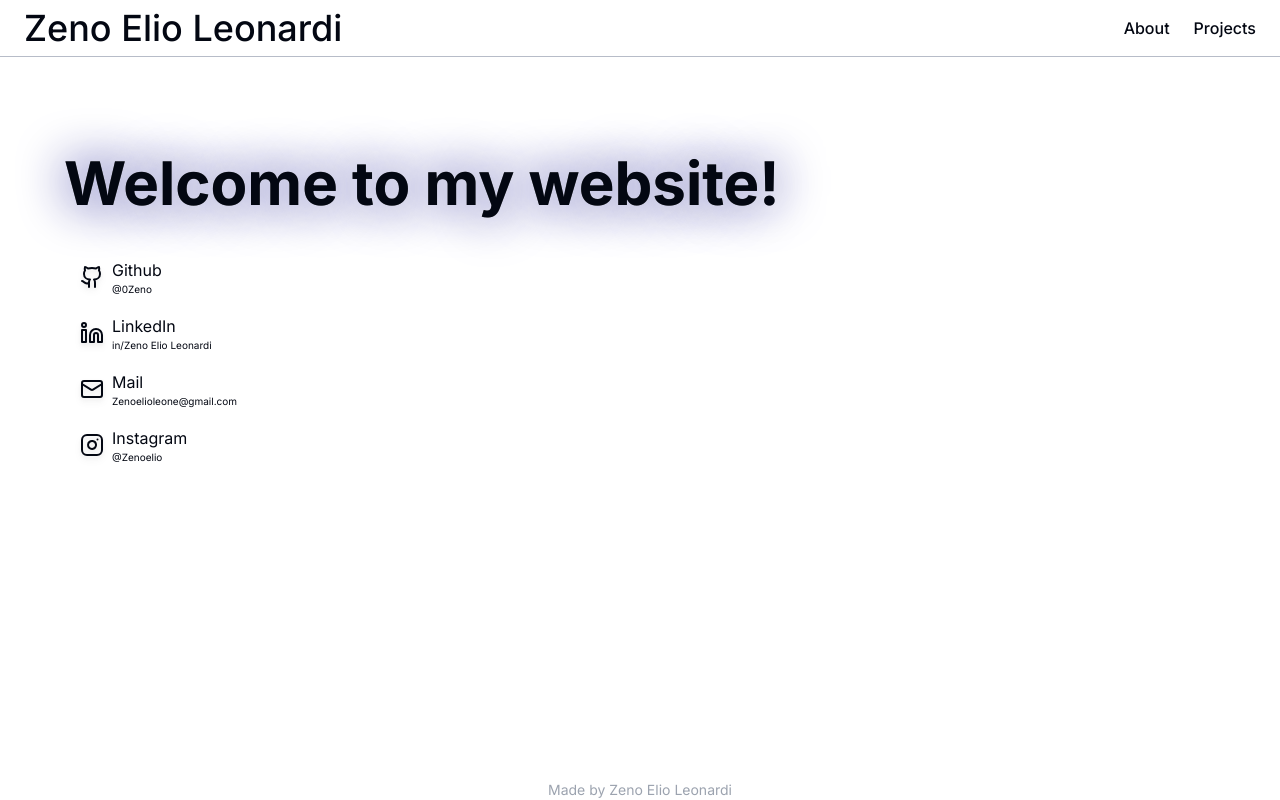
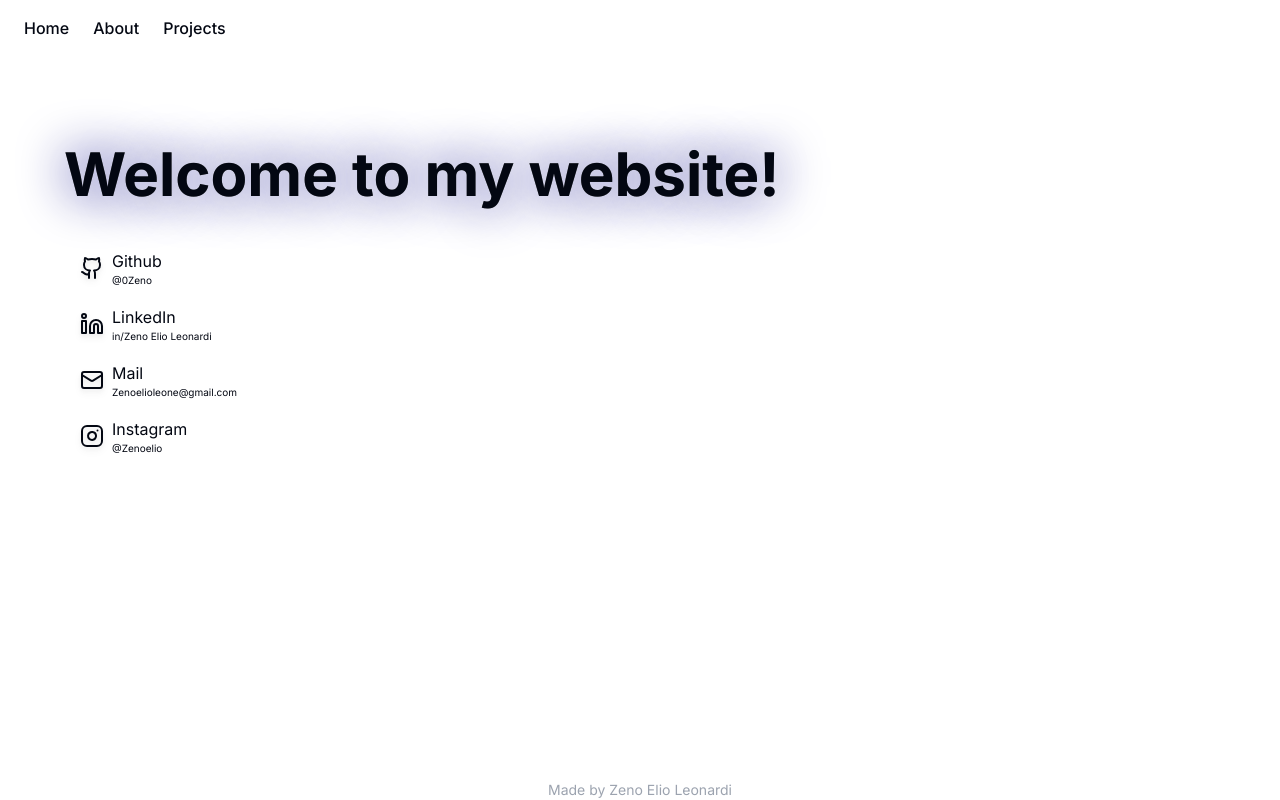
Before and after one commit to 0Zeno/Hjemmeside, a Next.js app: page / in a window 1280 px wide. Built offline with nearby package versions, Linux system fonts and the light colour scheme.

Commit message:
Fjerner bordre bottom på header og navnet mitt i header

```diff
--- a/components/site-header.tsx
+++ b/components/site-header.tsx
@@ -10,6 +10,10 @@ import DropdownMenuButton from "./drop-down-menu";
 
 export const routes = [
   {
+    name: "Home",
+    href: "/",
+  },
+  {
     name: "About",
     href: "/about",
   },
@@ -21,13 +25,7 @@ export const routes = [
 
 export function SiteHeader() {
   return (
-    <header className="flex justify-between px-4 border-b">
-      <a href="/">
-        <h1 className="p-2 text-4xl font-medium hidden sm:block">
-          Zeno Elio Leonardi
-        </h1>
-        <h1 className="p-2 text-4xl font-medium block sm:hidden">ZEL</h1>
-      </a>
+    <header className="flex justify-between px-4">
       <nav className="pt-2 font-medium flex space-x-2">
         <div className="hidden sm:block space-x-2">
           {routes.map((route) => {
```
